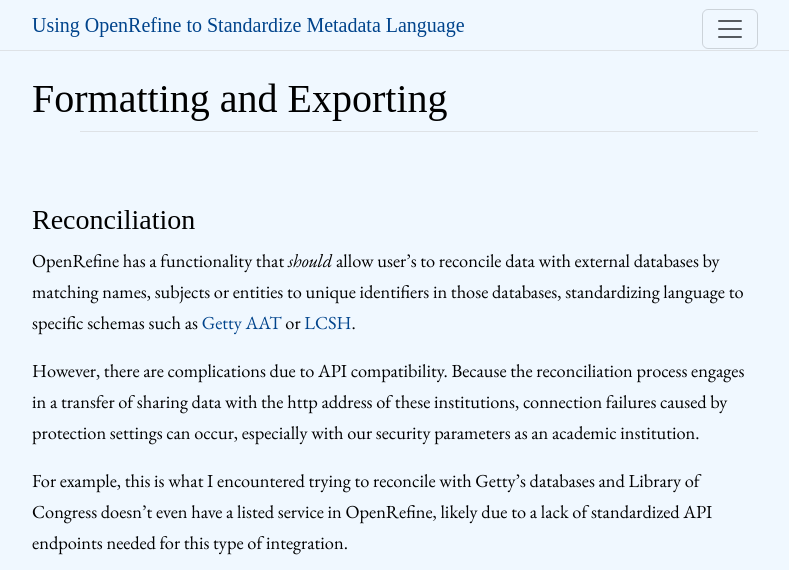
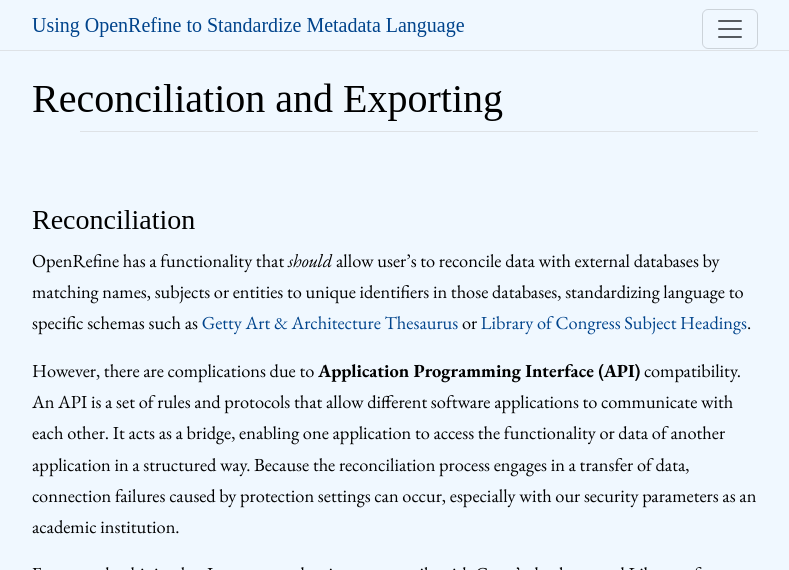
Before and after one commit to aweymo-ui/or_standardize, a Jekyll site: the page built from content/6_subject.md, in a window 1280 px wide and 900 px high, cut to the strip 0-570 px from the top of the window. Shown: the whole strip, without its empty margins (245-1034 px from the left). Built offline with Jekyll 4.4.1, drawn with Linux system fonts in a browser that asks for light colours; some web fonts are replaced; some of the changed text lies outside the part shown.

Commit message:
Update wording

```diff
--- a/_config.yml
+++ b/_config.yml
@@ -18,7 +18,7 @@
 title-icon:
 # description, keywords, and image for meta tags
 # these do not visibility appear on the pages, but used for SEO
-description: "Mini-Tutorial Created as a Reference Tool for Special Collections and CDIL Processing Operations as well as Patron, Student and Faculty Reference"
+description: "Practical guide to using OpenRefine for metadata language standardization intended for faculty, staff, patrons and students at U of I."
 keywords:
 # featured-image is added to metadata tags for social media sharing
 # use a relative path to image in this repository or full URL
--- a/content/6_subject.md
+++ b/content/6_subject.md
@@ -1,6 +1,6 @@
 ---
-title: Formatting and Exporting
-nav: Formatting and Exporting
+title: Reconciliation and Exporting
+nav: Reconciliation and Exporting
 gallery: true
 ---
 
@@ -8,9 +8,9 @@
 
 ### Reconciliation
 
-OpenRefine has a functionality that *should* allow user's to reconcile data with external databases by matching names, subjects or entities to unique identifiers in those databases, standardizing language to specific schemas such as [Getty AAT](https://www.getty.edu/research/tools/vocabularies/aat/){:target="_blank" rel="noopener"} or [LCSH](https://www.loc.gov/aba/publications/FreeLCSH/freelcsh.html){:target="_blank" rel="noopener"}.
+OpenRefine has a functionality that *should* allow user's to reconcile data with external databases by matching names, subjects or entities to unique identifiers in those databases, standardizing language to specific schemas such as [Getty Art & Architecture Thesaurus](https://www.getty.edu/research/tools/vocabularies/aat/){:target="_blank" rel="noopener"} or [Library of Congress Subject Headings](https://www.loc.gov/aba/publications/FreeLCSH/freelcsh.html){:target="_blank" rel="noopener"}.
 
-However, there are complications due to API compatibility. Because the reconciliation process engages in a transfer of sharing data with the http address of these institutions, connection failures caused by protection settings can occur, especially with our security parameters as an academic institution.
+However, there are complications due to **Application Programming Interface (API)** compatibility. An API is a set of rules and protocols that allow different software applications to communicate with each other. It acts as a bridge, enabling one application to access the functionality or data of another application in a structured way. Because the reconciliation process engages in a transfer of data, connection failures caused by protection settings can occur, especially with our security parameters as an academic institution.
 
 For example, this is what I encountered trying to reconcile with Getty's databases and Library of Congress doesn't even have a listed service in OpenRefine, likely due to a lack of standardized API endpoints needed for this type of integration.
 
```
Also changed, not shown: content/1_intro.md (+1 -10 lines), index.md (+1 -1 lines), 10 other files.
